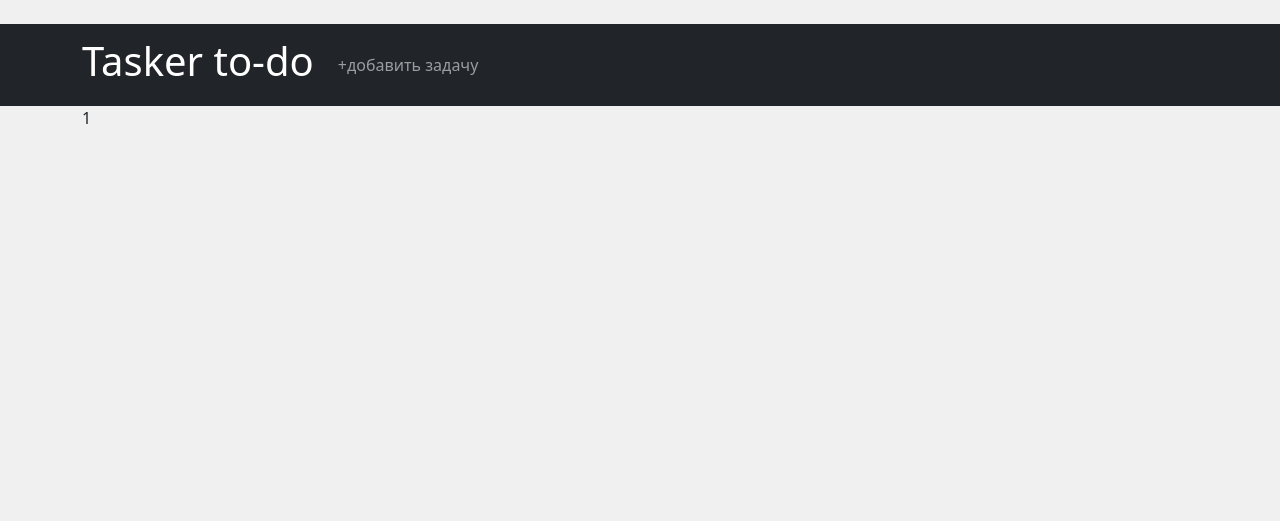
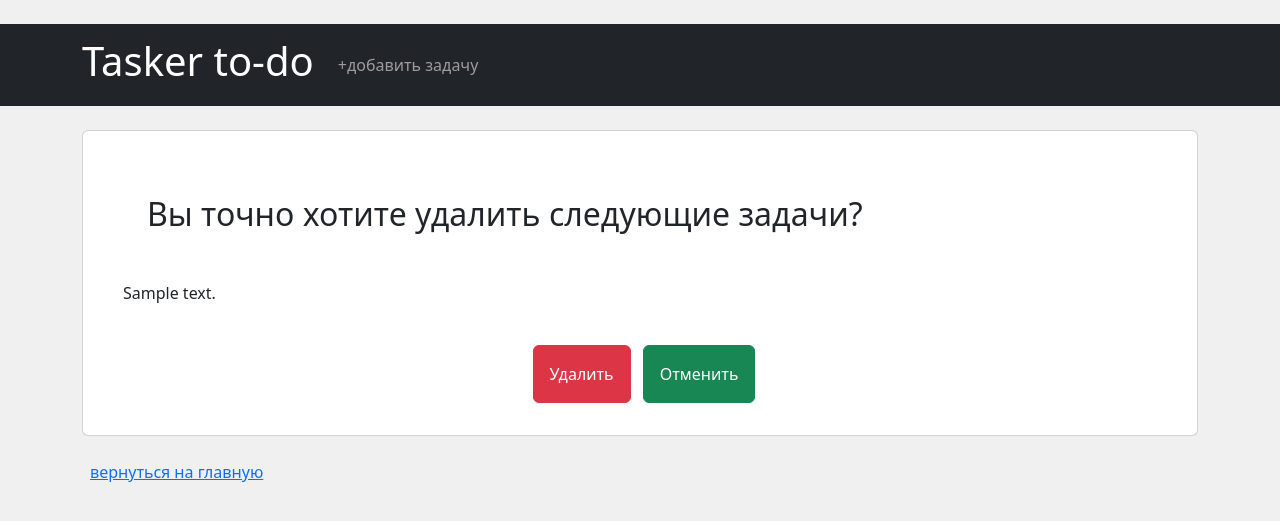
Before and after one commit to sined862/homework55_denis_yugai, a Django app: template webproject/tasks/templates/tasks_del_confirm.html in a window 1280 px wide. Shown: the top 521 px of the page. Run offline with Django 4.2, Linux system fonts and the light colour scheme; tables that the repository leaves empty hold one stand-in row (values such as "Sample post"); the template is opened without the code that fills it: values that come from a table or form of the project are taken from there, most other values are stand-ins (such as "Sample title", 1, 10 or a date in 2020); parts of the project's set-up code (start-up, migrations or seed data) failed here and were passed over.

Commit message:
Добавление массового удаления задач

```diff
--- a/webproject/tasks/templates/tasks_del.html
+++ b/webproject/tasks/templates/tasks_del.html
@@ -12,11 +12,11 @@
 <div class="card mb-3 mt-4">
     <div class="card-body">
       <h4 class="card-title">Выберете задачи, которые хотитие удалить:</h4>
-      <form action="{% url 'tasks_del_confirm' %}" method="post">
+      <form class="m-4" action="{% url 'tasks_del_confirm' %}" method="post">
         {% csrf_token %}
         {% for task in tasks %}
         <div class="form-check">
-            <input class="form-check-input" type="checkbox" value="{{ task.pk }}" id="flexCheckDefault">
+            <input name="tasks" class="form-check-input" type="checkbox" value="{{ task.pk }}" id="flexCheckDefault">
             <label class="form-check-label" for="flexCheckDefault">
               {{ task.description }}
             </label>
--- a/webproject/tasks/templates/tasks_del_confirm.html
+++ b/webproject/tasks/templates/tasks_del_confirm.html
@@ -10,7 +10,21 @@
 
 
 {% block content %}
-{% for id in ids %}
-{{id}}
-{% endfor %}
+<div class="card mb-3 mt-4">
+    <div class="card-body">
+      <h2 class="m-5">Вы точно хотите удалить следующие задачи?</h2>
+      {% for task in tasks %}
+      <p class="ms-4">{{ task.description }}</p>
+      {% endfor %}
+      <form action="{% url 'tasks_del_confirm' %}" method="post">
+        {% csrf_token %}
+        <p style="text-align: center;">
+            <input type="hidden" name="confirm" value="1">
+            <button type="submit" class="btn btn-danger ms-2 p-3 mt-4">Удалить</button>
+            <a href="{% url 'index' %}" class="btn btn-success ms-2 mt-4 p-3">Отменить</a>
+        </p>
+      </form>
+    </div>
+</div>
+<p class="mt-4 ms-2"><a href="{% url 'index' %}">вернуться на главную</a></p>
 {% endblock %}
```
Also changed, not shown: webproject/tasks/views/tasks.py (+13 -6 lines).
